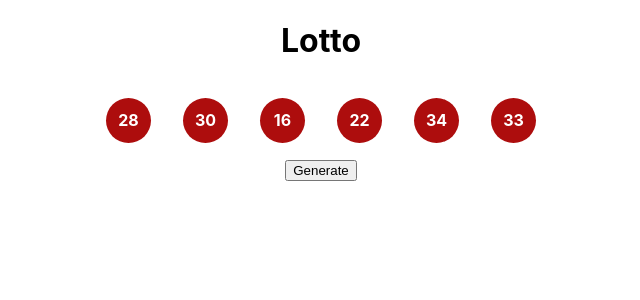
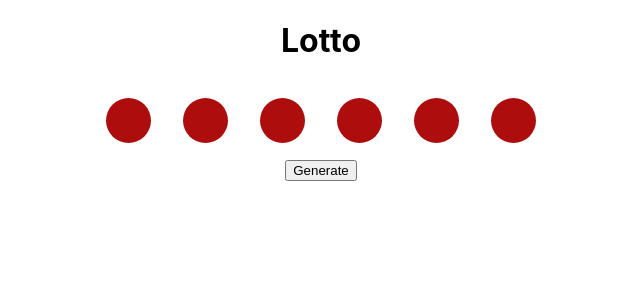
Before and after one commit to ctln12/lottery, a React (Create React App) app: page / in a window 1280 px wide. Shown: the top 300 px of the page, without its empty margins (319-959 px from the left). Built offline with nearby package versions, Linux system fonts and the light colour scheme.

Commit message:
refactor onclick method and state

```diff
--- a/src/Lottery.js
+++ b/src/Lottery.js
@@ -7,23 +7,26 @@ class Lottery extends Component {
   constructor(props){
     super(props);
     this.state = {
-      nums: [28, 30, 16, 22, 34, 33]
+      nums: Array.from({length: this.props.numBalls})
     }
-    this.createBallsArray = this.createBallsArray.bind(this);
+    this.handleClick = this.handleClick.bind(this);
   }
   static defaultProps = {
     title: 'Lotto',
     numBalls: 6,
     maxNum: 40
   }
-  createBallsArray(){
-    const {numBalls, maxNum} = this.props;
-    let newNums = [];
-    for (let i = 0; i < numBalls; i++) {
-      let randNum = Math.floor(Math.random() * maxNum + 1);
-      newNums[i] = randNum;
-    }
-    this.setState({nums: newNums})
+  generate(){
+    const {maxNum} = this.props;
+    this.setState(curState => ({
+      nums: curState.nums.map(
+        n => Math.floor(Math.random() * maxNum) + 1
+        )
+      })
+    );
+  }
+  handleClick(){
+    this.generate();
   }
   render() {
     const {nums} = this.state;
@@ -33,10 +36,10 @@ class Lottery extends Component {
         <h1>{title}</h1>
         <div className="Lottery-balls">
           {nums.map(num =>
-            <LotteryBall key={nums.indexOf(num)} num={num} />
+            <LotteryBall num={num} />
           )}
         </div>
-        <button onClick={this.createBallsArray}>Generate</button>
+        <button onClick={this.handleClick}>Generate</button>
       </div>
     );
   }
```
